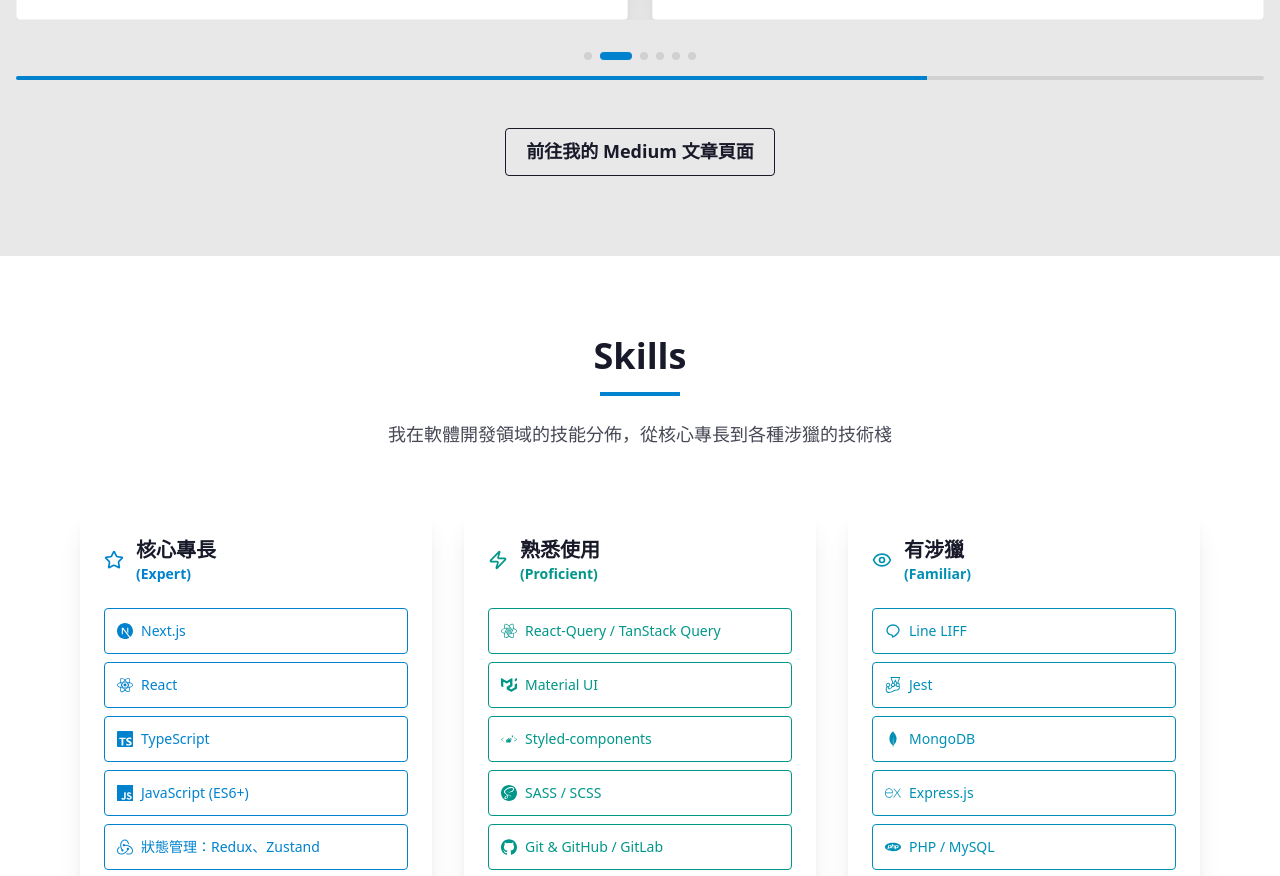
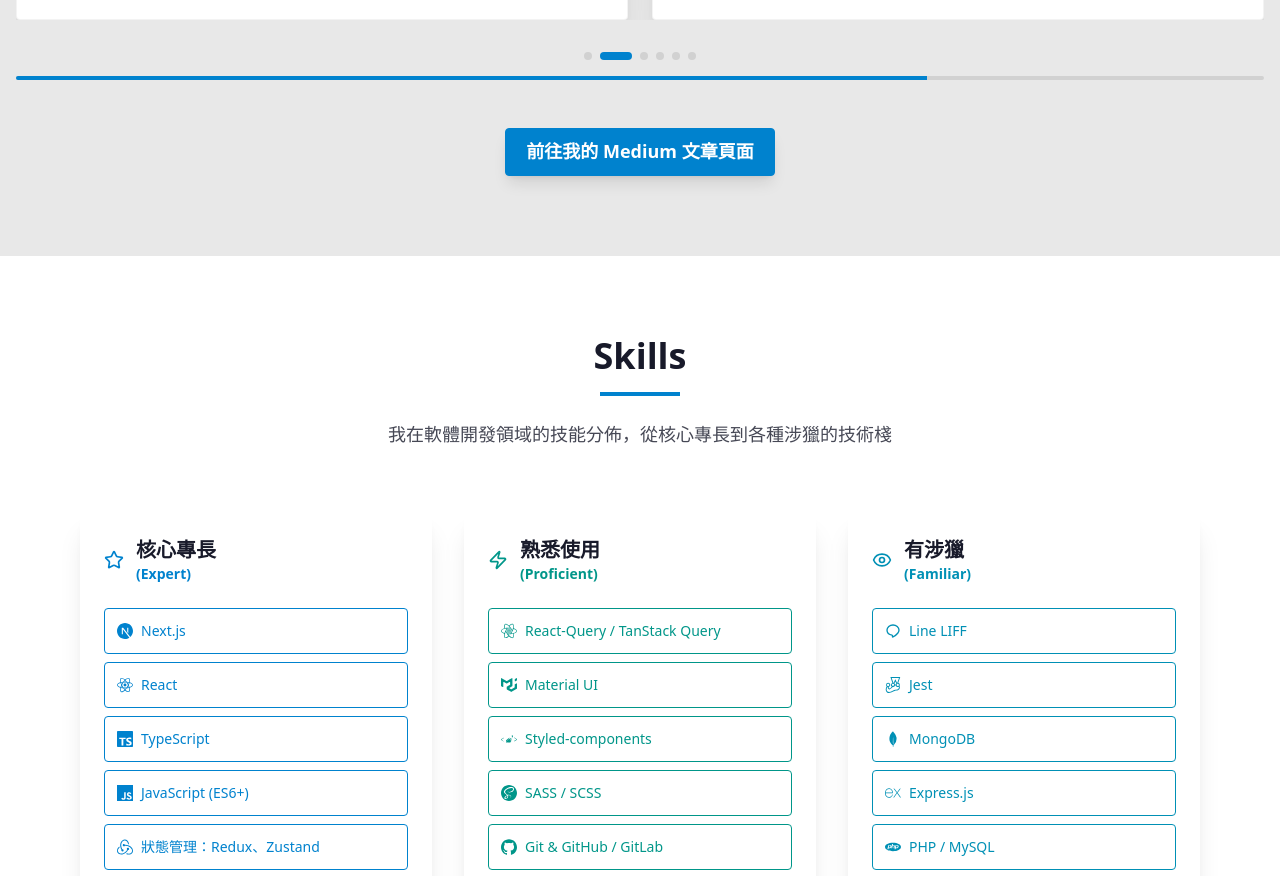
Before and after one commit to u88803494/my-website, a Next.js app: page / in a window 1280 px wide. Shown: the part 6340-7216 px from the top of the page. Built offline with nearby package versions, Linux system fonts and the light colour scheme.

Commit message:
feat: improve Medium articles section UI and documentation
- Update CTA button style from outline to primary with shadows
- Add Medium articles section screenshot to README.md
- Enhance visual hierarchy and call-to-action prominence

```diff
--- a/src/components/home/MediumArticles/MediumArticles.tsx
+++ b/src/components/home/MediumArticles/MediumArticles.tsx
@@ -44,7 +44,7 @@
             href={SOCIAL_LINKS.MEDIUM}
             target="_blank"
             rel="noopener noreferrer"
-            className="btn btn-outline btn-lg"
+            className="btn btn-primary btn-lg shadow-lg hover:shadow-xl transition-all"
             whileHover={{ scale: 1.05 }}
             whileTap={{ scale: 0.95 }}
           >
```
Also changed, not shown: public/images/screenshots/resume-article-section.png (added), 1 other file (tests, documents, lock files or other folders).
